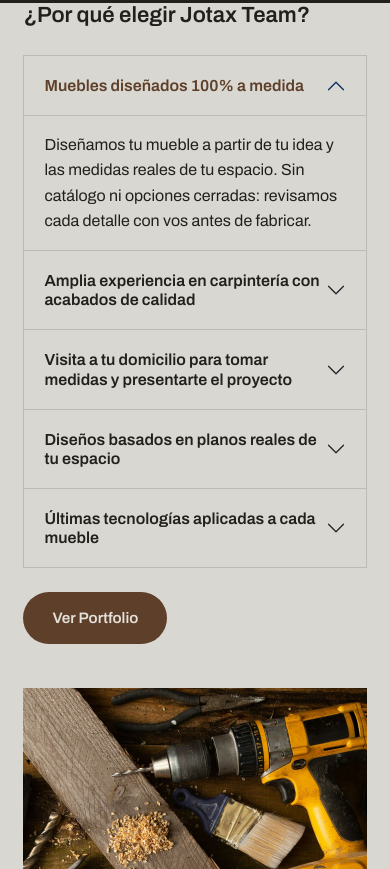
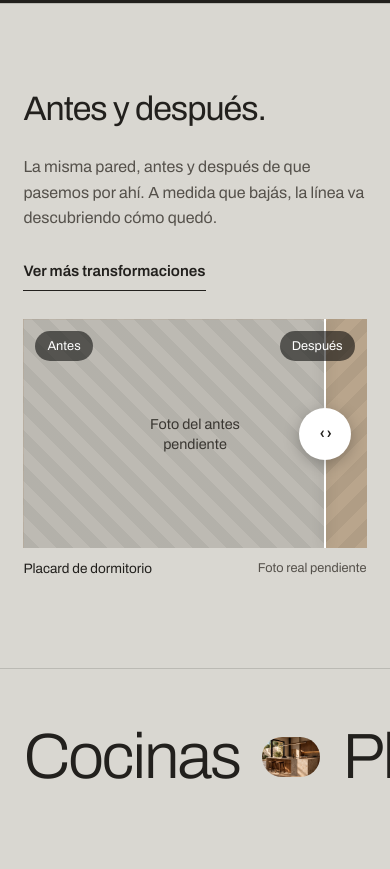
Before and after one commit to aylenlazcano/pagina-web-jotax, a website: page index.html in a window 390 px wide. Shown: the part 3535-4404 px from the top of the page. Drawn offline with nearby package versions, Linux system fonts and the light colour scheme.

Commit message:
feat: antes y después animado con @property y banda de rubros al scroll

```diff
--- a/index.html
+++ b/index.html
@@ -137,6 +137,35 @@
         </div>
       </div>
     </section>
+    <section class="seccion split" aria-labelledby="antes-titulo">
+      <h2 class="titulo-display" id="antes-titulo">Antes y después.</h2>
+      <div class="texto-editorial">
+        <p>La misma pared, antes y después de que pasemos por ahí. A medida que bajás, la línea va descubriendo cómo
+          quedó.</p>
+        <p><a class="link-linea" href="pages/portfolio.html">Ver más transformaciones</a></p>
+      </div>
+      <figure class="comparador split-ancho">
+        <div class="comparador-escena">
+          <div class="comparador-foto comparador-despues"><span>Foto del después<br>pendiente</span></div>
+          <div class="comparador-foto comparador-antes"><span>Foto del antes<br>pendiente</span></div>
+          <div class="comparador-linea" aria-hidden="true"><span>‹ ›</span></div>
+          <span class="comparador-etiqueta comparador-etiqueta--izq" aria-hidden="true">Antes</span>
+          <span class="comparador-etiqueta comparador-etiqueta--der" aria-hidden="true">Después</span>
+        </div>
+        <figcaption><span>Placard de dormitorio</span><span>Foto real pendiente</span></figcaption>
+      </figure>
+    </section>
+
+    <div class="banda" aria-hidden="true">
+      <div class="banda-tira">
+        <span>Cocinas</span><img src="assets/images/ia/cocina-isla.jpg" alt="">
+        <span>Placares</span><img src="assets/images/ia/vestidor-2.jpg" alt="">
+        <span>Bibliotecas</span><img src="assets/images/ia/living-biblioteca.jpg" alt="">
+        <span>Escritorios</span><img src="assets/images/ia/oficina-madera.jpg" alt="">
+        <span>Vanitorys</span><img src="assets/images/ia/bano-2.jpg" alt="">
+        <span>Cuartos de chicos</span><img src="assets/images/ia/infantil-cama.jpg" alt="">
+      </div>
+    </div>
     <section>
       <h2>¿Por qué elegir Jotax Team?</h2>
       <div class="porque-elegir-texto">
--- /dev/null
+++ b/scss/components/_banda.scss
@@ -0,0 +1,49 @@
+@use "../utilities/variables" as *;
+@use "../utilities/mixins" as *;
+
+// Banda gigante con los rubros y fotitos en forma de píldora entre palabra y palabra.
+// Al scrollear, la banda se corre hacia la izquierda.
+
+.banda {
+  overflow: clip;
+  padding-block: 3.5rem;
+  border-top: 1px solid $line;
+}
+
+.banda-tira {
+  display: flex;
+  align-items: center;
+  gap: 0.35em;
+  width: max-content;
+  padding-inline: $margen-lateral-mobile;
+  font-family: $font-titulos;
+  font-weight: 300;
+  font-variation-settings: "wdth" 75;
+  font-size: clamp(4rem, 13vw, 12.5rem);
+  line-height: 1;
+  letter-spacing: -0.03em;
+  white-space: nowrap;
+
+  img {
+    width: 0.9em;
+    height: 0.62em;
+    object-fit: cover;
+    border-radius: $radio-pildora;
+  }
+}
+
+@keyframes correr-banda {
+  to {
+    transform: translateX(calc(-100% + 100vw));
+  }
+}
+
+@supports (animation-timeline: view()) {
+  @media (prefers-reduced-motion: no-preference) {
+    .banda-tira {
+      animation: correr-banda linear both;
+      animation-timeline: view();
+      animation-range: cover 0% cover 100%;
+    }
+  }
+}
--- /dev/null
+++ b/scss/components/_comparador.scss
@@ -0,0 +1,143 @@
+@use "../utilities/variables" as *;
+@use "../utilities/mixins" as *;
+
+// Comparador "Antes y después".
+// La foto del antes va encima de la del después y se recorta hasta la línea.
+// La posición de la línea es una variable (--pos): al scrollear, la animación la mueve
+// de derecha a izquierda y va descubriendo el después.
+
+// Registrar --pos como porcentaje permite animarla (una variable común salta de golpe)
+@property --pos {
+  syntax: "<percentage>";
+  inherits: true;
+  initial-value: 50%;
+}
+
+.comparador {
+  --pos: 50%;
+  margin: 0;
+  display: grid;
+  gap: 0.625rem;
+
+  figcaption {
+    display: flex;
+    flex-wrap: wrap;
+    justify-content: space-between;
+    gap: 0.125rem 0.75rem;
+    font-size: 0.85rem;
+
+    span:last-child {
+      font-size: 0.8rem;
+      color: $muted;
+    }
+  }
+}
+
+.comparador-escena {
+  position: relative;
+  overflow: clip;
+}
+
+.comparador-foto {
+  aspect-ratio: 3 / 2;
+  display: grid;
+  place-items: center;
+  text-align: center;
+  font-size: 0.9rem;
+  line-height: 1.4;
+
+  @include desktop {
+    aspect-ratio: 21 / 9;
+  }
+
+  // cuando lleguen las fotos reales, van acá adentro
+  img {
+    width: 100%;
+    height: 100%;
+    object-fit: cover;
+  }
+}
+
+.comparador-despues {
+  @include rayado(#B9A58C);
+  color: #2B241D;
+}
+
+.comparador-antes {
+  @include rayado(#BDBAB3, 45deg);
+  position: absolute;
+  inset: 0;
+  color: #3A3732;
+  // se ve solo lo que queda a la izquierda de la línea
+  clip-path: inset(0 calc(100% - var(--pos)) 0 0);
+}
+
+.comparador-linea {
+  position: absolute;
+  top: 0;
+  bottom: 0;
+  left: var(--pos);
+  z-index: 2;
+  width: 2px;
+  margin-left: -1px;
+  background-color: #fff;
+  box-shadow: 0 0 12px rgba($negro, 0.25);
+
+  // la manija redonda en el medio
+  span {
+    position: absolute;
+    top: 50%;
+    left: 50%;
+    display: grid;
+    place-items: center;
+    width: 52px;
+    height: 52px;
+    border-radius: 50%;
+    background-color: #fff;
+    color: $ink;
+    font-weight: 600;
+    letter-spacing: -0.05em;
+    box-shadow: 0 4px 16px rgba($negro, 0.25);
+    transform: translate(-50%, -50%);
+  }
+}
+
+.comparador-etiqueta {
+  position: absolute;
+  top: 0.75rem;
+  z-index: 2;
+  padding: 0.3rem 0.75rem;
+  border-radius: $radio-pildora;
+  background-color: rgba($negro, 0.55);
+  color: #fff;
+  font-size: 0.8rem;
+
+  &--izq {
+    left: 0.75rem;
+  }
+
+  &--der {
+    right: 0.75rem;
+  }
+}
+
+// ----- La línea se mueve sola al scrollear -----
+@keyframes barrer-comparador {
+  from {
+    --pos: 88%;
+  }
+
+  to {
+    --pos: 12%;
+  }
+}
+
+@supports (animation-timeline: view()) {
+  @media (prefers-reduced-motion: no-preference) {
+    .comparador {
+      animation: barrer-comparador linear both;
+      animation-timeline: view();
+      animation-range: cover 20% cover 70%;
+    }
+  }
+}
--- a/scss/main.scss
+++ b/scss/main.scss
@@ -31,3 +31,5 @@
 @use "components/trabajos";
 @use "components/editorial";
 @use "components/cota";
+@use "components/comparador";
+@use "components/banda";
--- a/scss/utilities/_mixins.scss
+++ b/scss/utilities/_mixins.scss
@@ -46,3 +46,11 @@
   color: $muted;
   margin-top: 0.5rem;
 }
+
+// Fondo rayado para lugares donde todavía falta una foto
+// $color: color de fondo · $angulo: inclinación de las rayas
+@mixin rayado($color, $angulo: 135deg) {
+  background:
+    repeating-linear-gradient($angulo, rgba($negro, 0.05) 0 12px, transparent 12px 24px),
+    $color;
+}
```
Also changed, not shown: styles/style.css.
